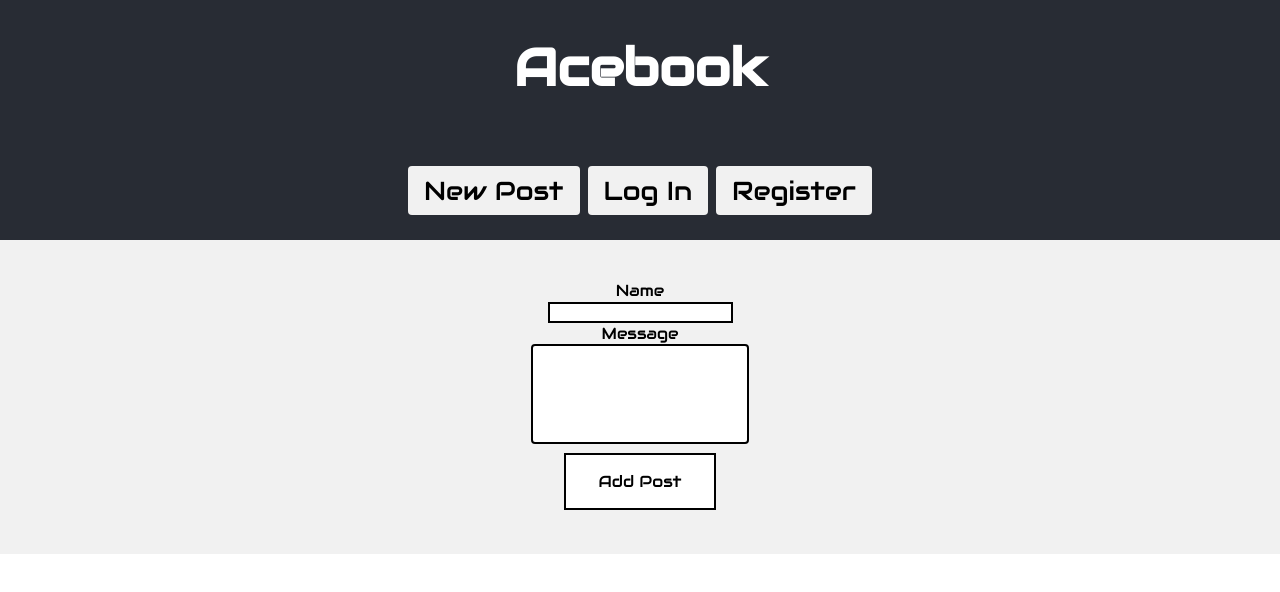
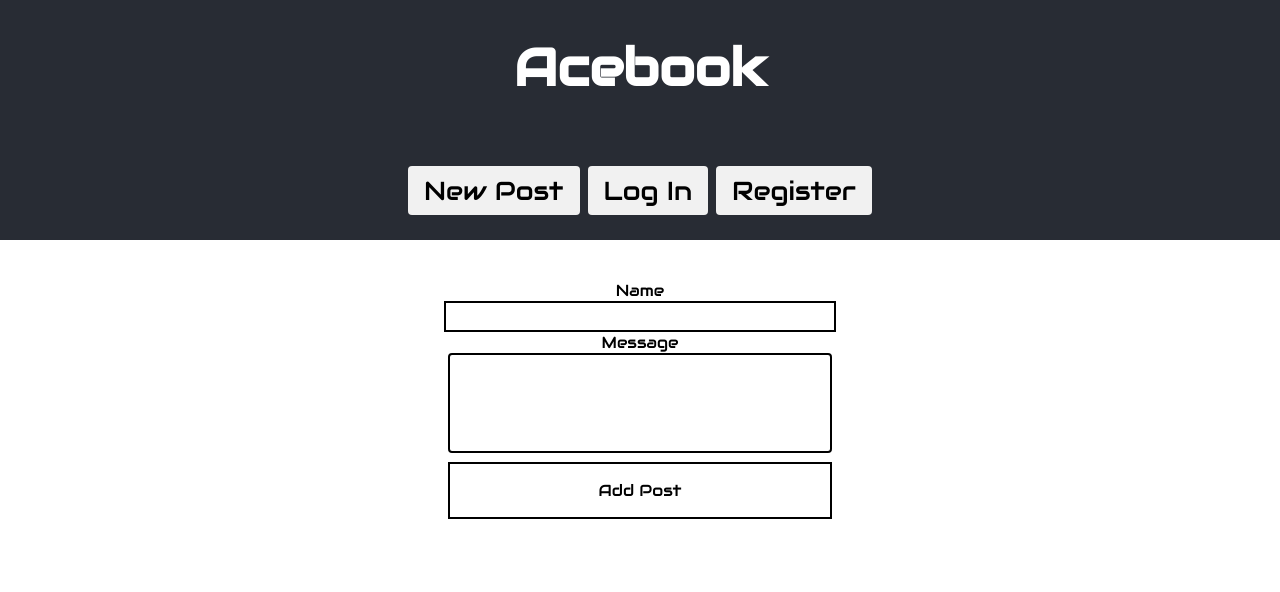
Before and after one commit to sacullezzar/AcebookFrontend, a React (Create React App) app in the folder client/: page / in a window 1280 px wide. Both pictures are taken after a click on the link "New Post". Shown: the top 592 px of the page. Built offline with nearby package versions, Linux system fonts and the light colour scheme; no server answers.

Commit message:
css tweaks

```diff
--- a/client/src/components/NewPost.css
+++ b/client/src/components/NewPost.css
@@ -1,12 +1,12 @@
 @import url('https://fonts.googleapis.com/css?family=Audiowide');
 
 .NewPost {
-  background-color: #f1f1f1;
+  background-color: white;
   padding-bottom: 40px;
   padding-top: 40px
 }
 .postfield {
-    width: 17%;
+    width: 30%;
     height: 100px;
     padding: 12px 20px;
     box-sizing: border-box;
@@ -17,6 +17,8 @@
     border: 2px solid black;
 }
 .username-field {
+  width: 30%;
+  height: 25px;
   border: 2px solid black;
 }
 
@@ -24,6 +26,7 @@
 
 .postbutton
 {
+  width: 30%;
   text-align: center !important;
   align-items: center !important;
     padding: 16px 32px;
```
